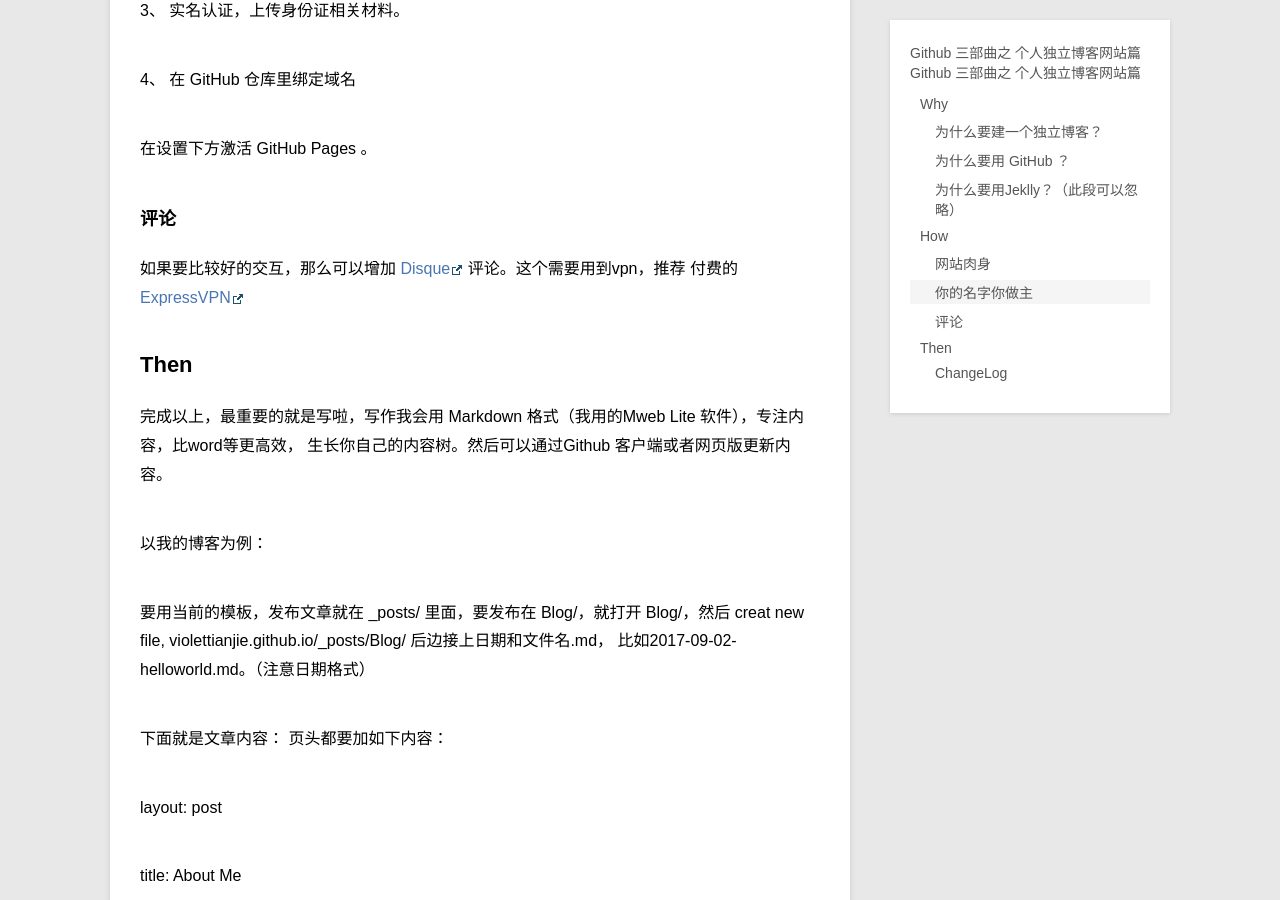
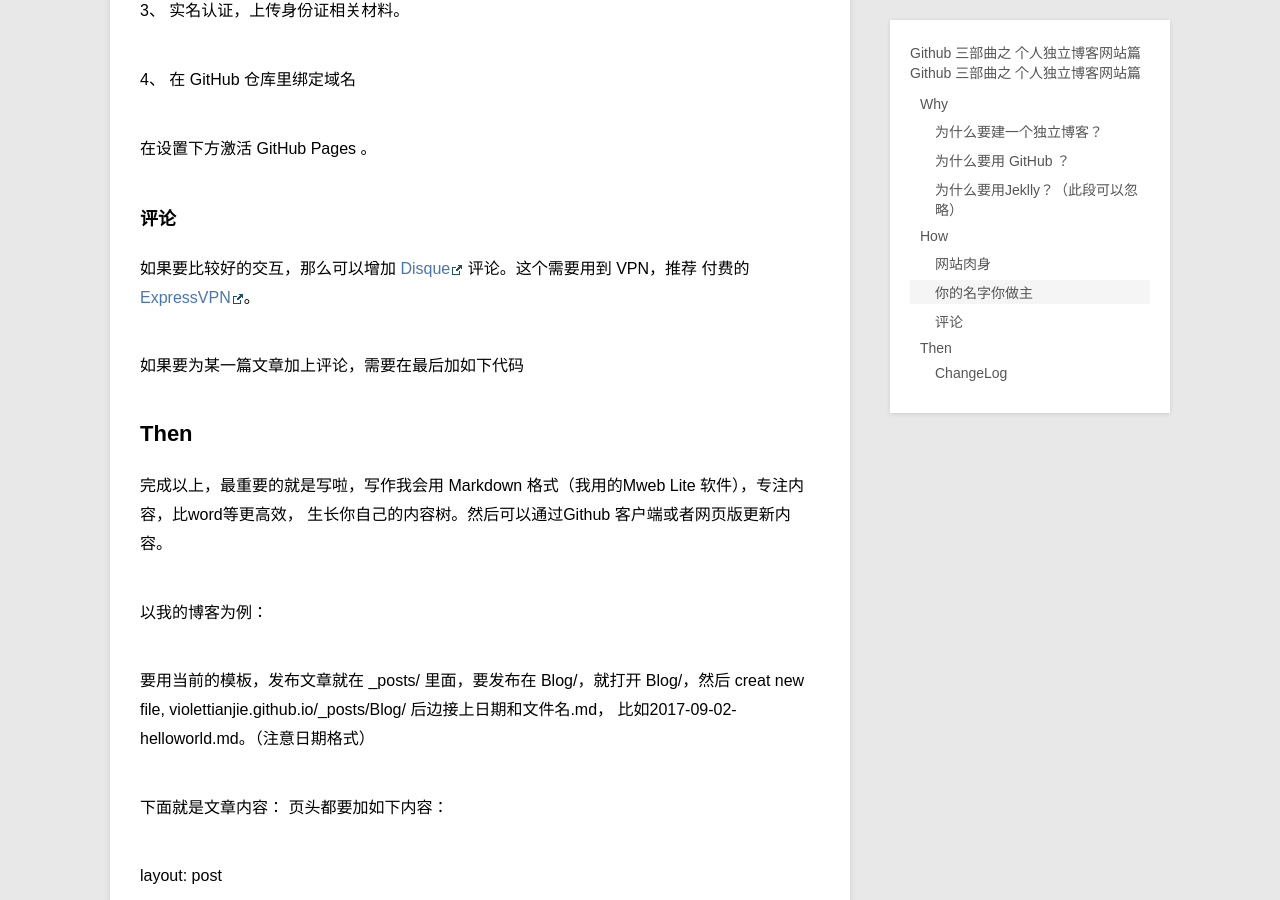
Before and after one commit to violettianjie/violettianjie.github.io, a Jekyll site: the page built from _posts/blog/2018-01-12-GitHubBlog.md, in a window 1280 px wide and 900 px high, scrolled down 2038 px. Built offline with Jekyll 4.4.1, drawn with Linux system fonts in a browser that asks for light colours; comment, search, counter and statistics services are not loaded; part of the change alters nothing that is shown.

Commit message:
Update 2018-01-12-GitHubBlog.md

```diff
--- a/_posts/blog/2018-01-12-GitHubBlog.md
+++ b/_posts/blog/2018-01-12-GitHubBlog.md
@@ -66,7 +66,31 @@ Jekyll的核心其实就是一个文本的转换引擎，用你最喜欢的标
 
 ### 评论
 
-如果要比较好的交互，那么可以增加 [Disque](http://disqus.com) 评论。这个需要用到vpn，推荐 付费的 [ExpressVPN](https://www.xpress-vpn.com)
+如果要比较好的交互，那么可以增加 [Disque](http://disqus.com) 评论。这个需要用到 VPN，推荐 付费的 [ExpressVPN](https://www.xpress-vpn.com)。
+
+如果要为某一篇文章加上评论，需要在最后加如下代码
+
+<div id="disqus_thread"></div>
+<script>
+
+/**
+*  RECOMMENDED CONFIGURATION VARIABLES: EDIT AND UNCOMMENT THE SECTION BELOW TO INSERT DYNAMIC VALUES FROM YOUR PLATFORM OR CMS.
+*  LEARN WHY DEFINING THESE VARIABLES IS IMPORTANT: https://disqus.com/admin/universalcode/#configuration-variables*/
+/*
+var disqus_config = function () {
+this.page.url = https://violettianjie.github.io;  // Replace PAGE_URL with your page's canonical URL variable
+this.page.identifier = https://violettianjie.github.io; // Replace PAGE_IDENTIFIER with your page's unique identifier variable
+};
+*/
+(function() { // DON'T EDIT BELOW THIS LINE
+var d = document, s = d.createElement('script');
+s.src = 'https://https-violettianjie-github-io-1.disqus.com/embed.js';
+s.setAttribute('data-timestamp', +new Date());
+(d.head || d.body).appendChild(s);
+})();
+</script>
+<noscript>Please enable JavaScript to view the <a href="https://disqus.com/?ref_noscript">comments powered by Disqus.</a></noscript>
+
 
 ## Then
 
@@ -96,6 +120,7 @@ category: blog
 
 
 
+
 恭喜，第一个独立博客上线。
 
 
@@ -104,3 +129,25 @@ category: blog
 ### ChangeLog
 
 1、 20180112 ： 田捷创建
+
+
+<div id="disqus_thread"></div>
+<script>
+
+/**
+*  RECOMMENDED CONFIGURATION VARIABLES: EDIT AND UNCOMMENT THE SECTION BELOW TO INSERT DYNAMIC VALUES FROM YOUR PLATFORM OR CMS.
+*  LEARN WHY DEFINING THESE VARIABLES IS IMPORTANT: https://disqus.com/admin/universalcode/#configuration-variables*/
+/*
+var disqus_config = function () {
+this.page.url = https://violettianjie.github.io;  // Replace PAGE_URL with your page's canonical URL variable
+this.page.identifier = https://violettianjie.github.io; // Replace PAGE_IDENTIFIER with your page's unique identifier variable
+};
+*/
+(function() { // DON'T EDIT BELOW THIS LINE
+var d = document, s = d.createElement('script');
+s.src = 'https://https-violettianjie-github-io-1.disqus.com/embed.js';
+s.setAttribute('data-timestamp', +new Date());
+(d.head || d.body).appendChild(s);
+})();
+</script>
+<noscript>Please enable JavaScript to view the <a href="https://disqus.com/?ref_noscript">comments powered by Disqus.</a></noscript>
```
